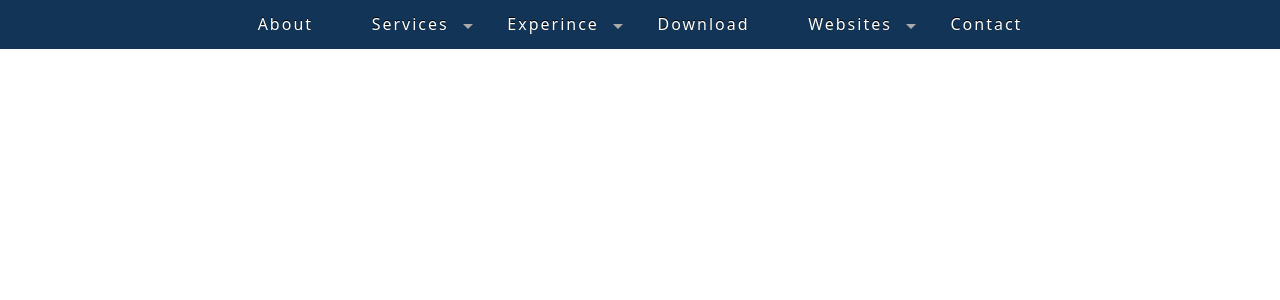
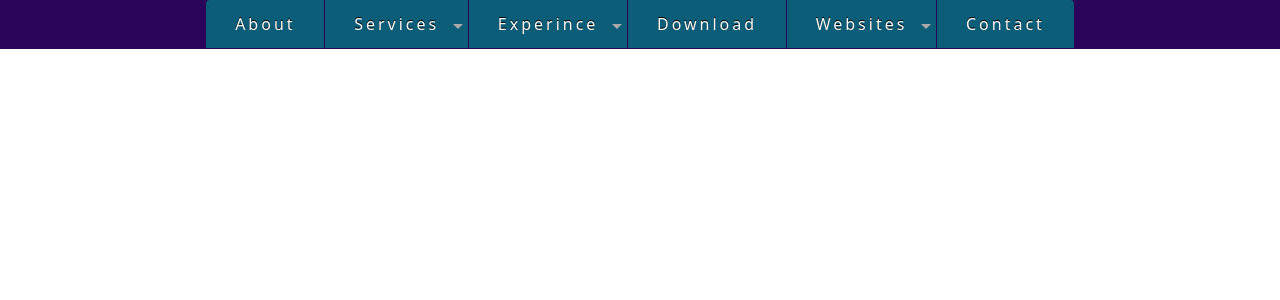
Before and after one commit to indra0421/navbar, a React (Create React App) app: page / in a window 1280 px wide. Shown: the top 300 px of the page. Built offline with nearby package versions, Linux system fonts and the light colour scheme.

Commit message:
changed margin & padding

```diff
--- a/src/Components/Navbar.css
+++ b/src/Components/Navbar.css
@@ -3,22 +3,22 @@ nav {
     display: block;
     text-align: center;
     /* border: 2px solid yellow; */
-    background: #123456;
+    background: #2a0459;
   }
   nav ul {
-    margin: 0;
-    padding:0;
+    margin: 1;
+    padding:1;
     list-style: none;
   }
   .nav a {
     display:block;
-    background: #123456;
+    background: #0b5d78;
     color:#fff;
     text-decoration: none;
     padding: .8em 1.8em;
     /* text-transform: uppercase; */
     font-size: 100%;
-    letter-spacing: 2px;
+    letter-spacing: 3px;
     text-shadow: 0 -1px 0 #000;
     position: relative;
   }
@@ -26,7 +26,7 @@ nav {
     vertical-align: top;
     display: inline-block;
     box-shadow: 1px -1px -1px 1px #000, -1px 1px -1px 1px #fff, 0 0 6px 3px #fff;
-    border-radius:6px;
+    border-radius:8px;
   }
   .nav li{position: relative;}
   .nav > li {
@@ -39,7 +39,7 @@ nav {
 
   }
   .nav > li:hover , .nav > li:hover >a{
-    border-bottom-color:orange;
+    border-bottom-color:rgb(230, 114, 19);
   }
   .nav li:hover > a { color:#39FF14; }
   .nav > li:first-child  { border-radius: 4px 0 0 4px;}
```
